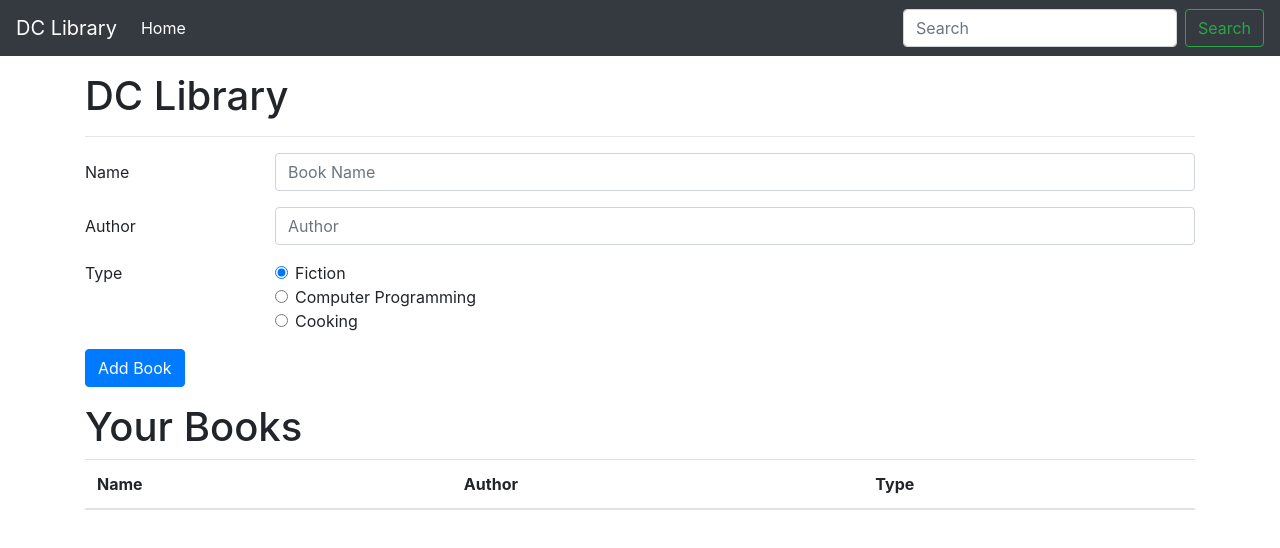
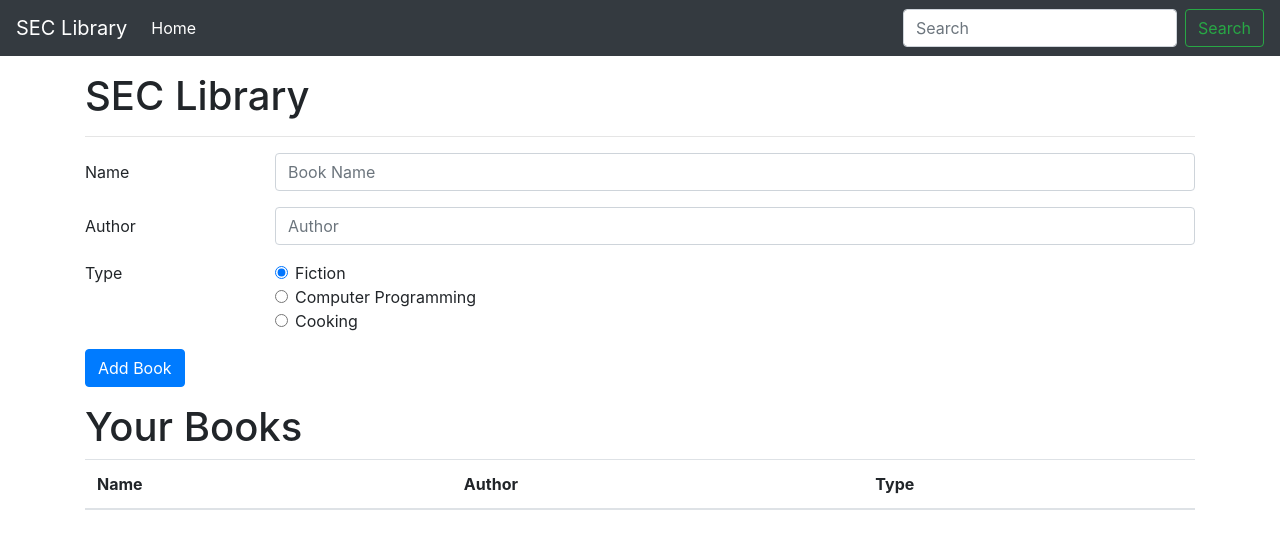
Before and after one commit to Dwarika202249/dclibrary.github.io, a plain HTML site: page index.html in a window 1280 px wide. Drawn offline with nearby package versions, Linux system fonts and the light colour scheme.

Commit message:
Update index.html

```diff
--- a/index.html
+++ b/index.html
@@ -10,12 +10,12 @@
     <link rel="stylesheet" href="https://stackpath.bootstrapcdn.com/bootstrap/4.5.0/css/bootstrap.min.css"
         integrity="sha384-9aIt2nRpC12Uk9gS9baDl411NQApFmC26EwAOH8WgZl5MYYxFfc+NcPb1dKGj7Sk" crossorigin="anonymous">
 
-    <title>Welcome to DC Library</title>
+    <title>Welcome to SEC Library</title>
 </head>
 
 <body>
     <nav class="navbar navbar-expand-lg navbar-dark bg-dark">
-        <a class="navbar-brand" href="#">DC Library</a>
+        <a class="navbar-brand" href="#">SEC Library</a>
         <button class="navbar-toggler" type="button" data-toggle="collapse" data-target="#navbarSupportedContent"
             aria-controls="navbarSupportedContent" aria-expanded="false" aria-label="Toggle navigation">
             <span class="navbar-toggler-icon"></span>
@@ -37,7 +37,7 @@
     <div id="messege"></div>
 
     <div class="container my-3">
-        <h1>DC Library</h1>
+        <h1>SEC Library</h1>
         <hr>
         <form id="libraryForm">
             <div class="form-group row">
```
